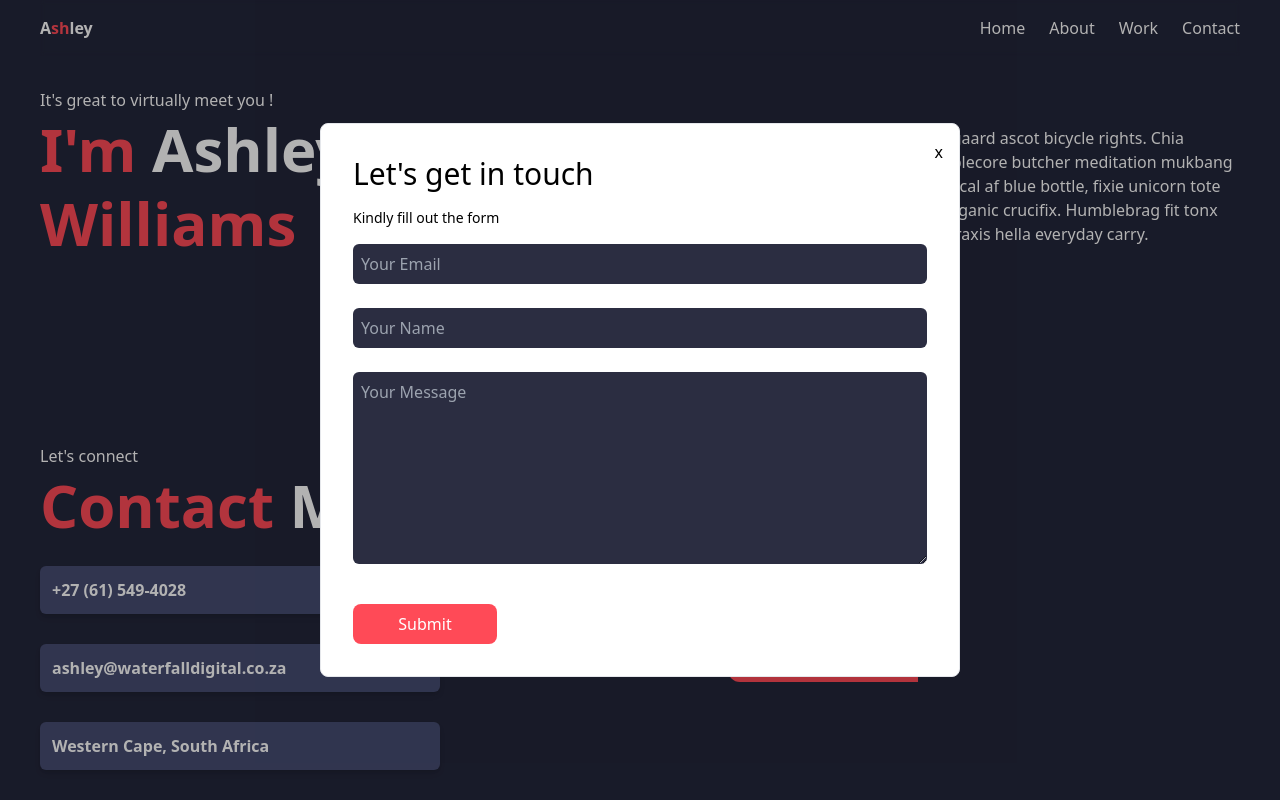
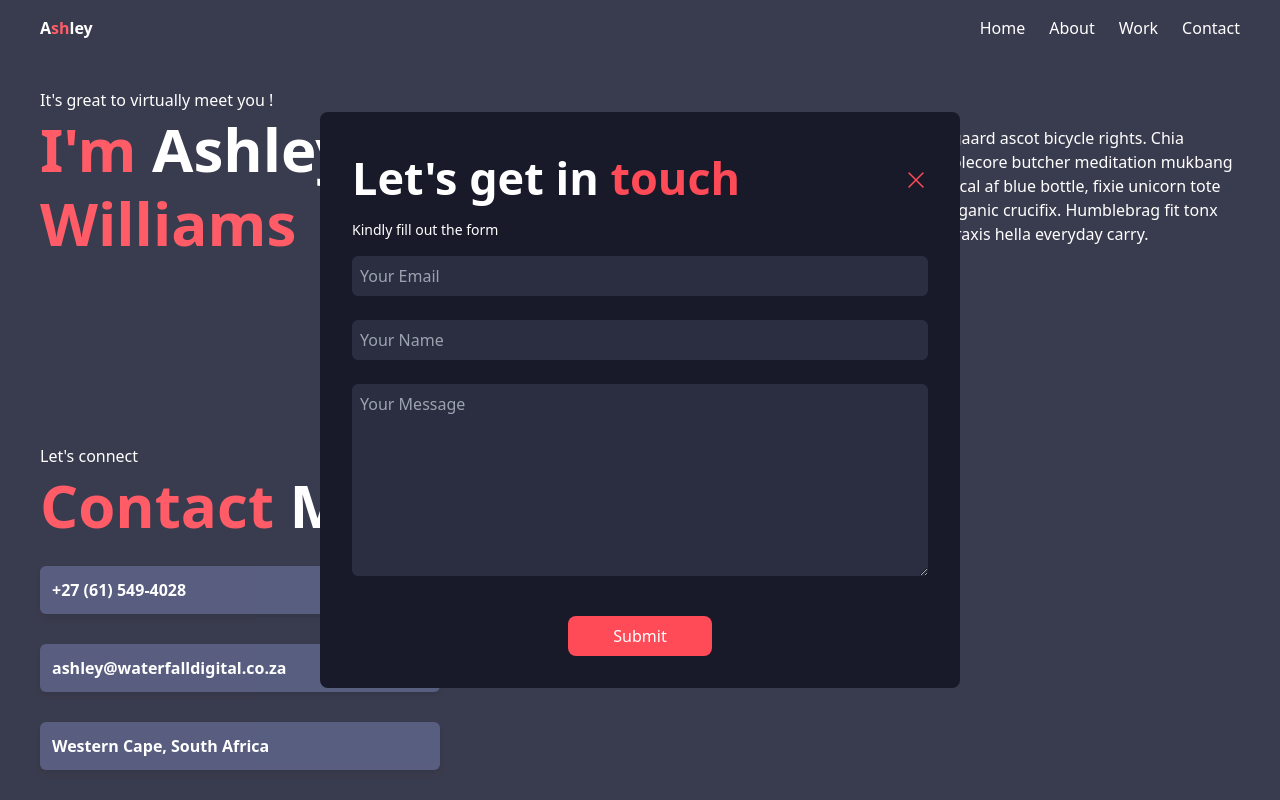
Before and after one commit to Ashley06Williams/My-portfolio, a Next.js app: page / in a window 1280 px wide. Both pictures are taken after a click on the button "Message Me". Shown: the part 1742-2542 px from the top of the page. Built offline with nearby package versions, Linux system fonts and the light colour scheme.

Commit message:
design added to form popup

```diff
--- a/src/components/modal.tsx
+++ /dev/null
@@ -1,23 +0,0 @@
-"use client";
-
-import React, { useState } from "react";
-
-export default function Modal() {
-  const [modal, setModal] = useState(false);
-
-  const toggleModal = () => setModal(!modal);
-  return (
-    <>
-      <button
-        onClick={toggleModal}
-        className="bg-red text-white p-2 px-12 rounded-tr-xl rounded-bl-xl"
-      >
-        Message Me
-      </button>
-
-      <div className="overlay">
-        <div className="w-12"></div>
-      </div>
-    </>
-  );
-}
--- a/src/components/popup.tsx
+++ b/src/components/popup.tsx
@@ -26,23 +26,27 @@ export default function Popup({ modal, setModal }: PopupProps) {
         if (!result) return;
       }}
     >
-      <div className="fixed top-0 left-0 w-[100%] h-[100vh] bg-black bg-opacity-30 flex justify-center items-center">
+      <div className="fixed top-0 left-0 w-[100%] h-[100vh] bg-white bg-opacity-10 flex justify-center items-center">
         <div
-          className="relative p-[32px] w-[100%] max-w-[640px] bg-white bg-opacity-100 rounded-lg scroll-py-12 border border-blac
+          className="relative p-[32px] w-[100%] max-w-[640px] bg-[#181A29] rounded-lg scroll-py-12
       "
         >
           <button
             onClick={toggleModal}
             className="absolute top-[16px] right-[16px] "
           >
-            x
+            <img src="/cancel-01-stroke-rounded.svg" className="p-4 mt-6 " />
           </button>
           <div className="flex flex-col">
-            <h2 className="text-3xl mb-4">Let's get in touch</h2>
-            <p className="font-light text-sm">Kindly fill out the form</p>
+            <h2 className="text-[45px] font-semibold mb-2 text-white">
+              Let's get in <span className="text-red">touch</span>
+            </h2>
+            <p className="font-light text-sm text-white">
+              Kindly fill out the form
+            </p>
             <div className="space-y-6 flex flex-col">
               <input
-                className="bg-blueGrey-light mt-4 p-2 rounded-md "
+                className="bg-[#2B2D41] mt-4 p-2 rounded-md "
                 placeholder="Your Email"
                 id="email"
                 {...register("email", {
@@ -59,7 +63,7 @@ export default function Popup({ modal, setModal }: PopupProps) {
 
               <input
                 placeholder="Your Name"
-                className="bg-blueGrey-light p-2 rounded-md"
+                className="bg-[#2B2D41] p-2 rounded-md"
                 id="name"
                 {...register("name", {
                   required: "Name is required",
@@ -70,14 +74,16 @@ export default function Popup({ modal, setModal }: PopupProps) {
               ) : null}
               <textarea
                 placeholder="Your Message"
-                className="bg-blueGrey-light p-2 h-48 rounded-md text-white font-medium"
+                className="bg-[#2B2D41] p-2 h-48 rounded-md text-white font-medium"
                 id="messsage"
                 {...register("message")}
               />
             </div>
-            <button className="bg-red w-36 rounded-lg p-2 text-white font-medium mt-10">
-              Submit
-            </button>
+            <div className="flex  justify-center">
+              <button className=" bg-red w-36 rounded-lg p-2 text-white font-medium mt-10">
+                Submit
+              </button>
+            </div>
           </div>
         </div>
       </div>
```
Also changed, not shown: public/cancel-01-stroke-rounded.svg (added).
